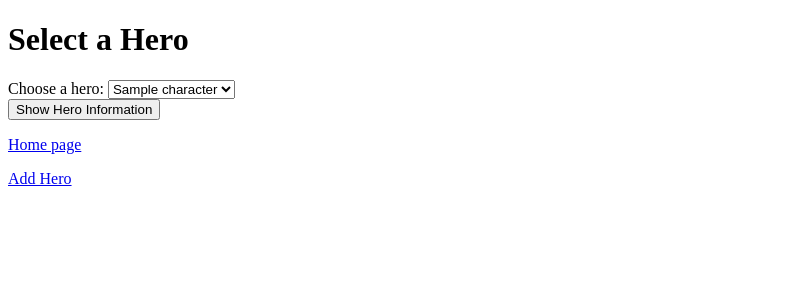
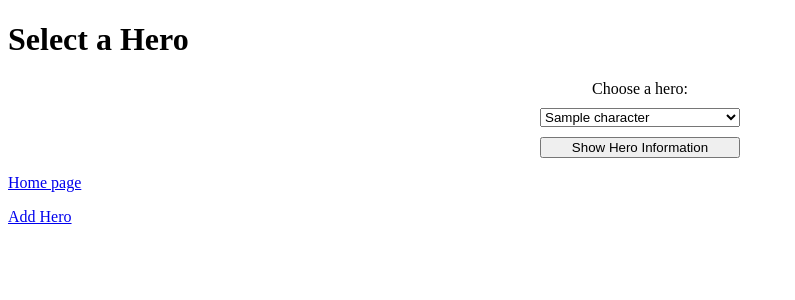
Before and after one commit to AbeCaban/CSD440-PHP, a PHP site: page /AbrahamQueri.php in a window 1280 px wide. Shown: the top 300 px of the page, without its empty margins (0-795 px from the left). Run offline with PHP 8.4, Linux system fonts and the light colour scheme; tables that the repository leaves empty or names only in its code hold one stand-in row (values such as "Sample post").

Commit message:
edited marvel table folder

```diff
--- a/AbrahamMarvel_Table.php/AbrahamQueri.php
+++ b/AbrahamMarvel_Table.php/AbrahamQueri.php
@@ -6,6 +6,26 @@
 <html>
 <head>
     <title>Select a Hero</title>
+    <style>
+        /* Add styles for the form */
+        form {
+            text-align: center; /* Center-align the form */
+        }
+
+        label {
+            display: block; /* Display labels in a block format */
+            margin-bottom: 10px; /* Add spacing between labels and select box */
+        }
+
+        select {
+            width: 200px; /* Adjust the width as needed */
+            margin-bottom: 10px; /* Add spacing between select box and button */
+        }
+
+        input[type="submit"] {
+            width: 200px; /* Adjust the width as needed */
+        }
+    </style>
 </head>
 <body>
     <h1>Select a Hero</h1>
--- a/AbrahamMarvel_Table.php/index.php
+++ b/AbrahamMarvel_Table.php/index.php
@@ -1,3 +1,4 @@
+<!-- Author: Abraham Caban Rios -->
 <!-- Author: Abraham Caban Rios -->
 <!-- Module: 9 -->
 <!-- Date: 9/24/2023 -->
```
